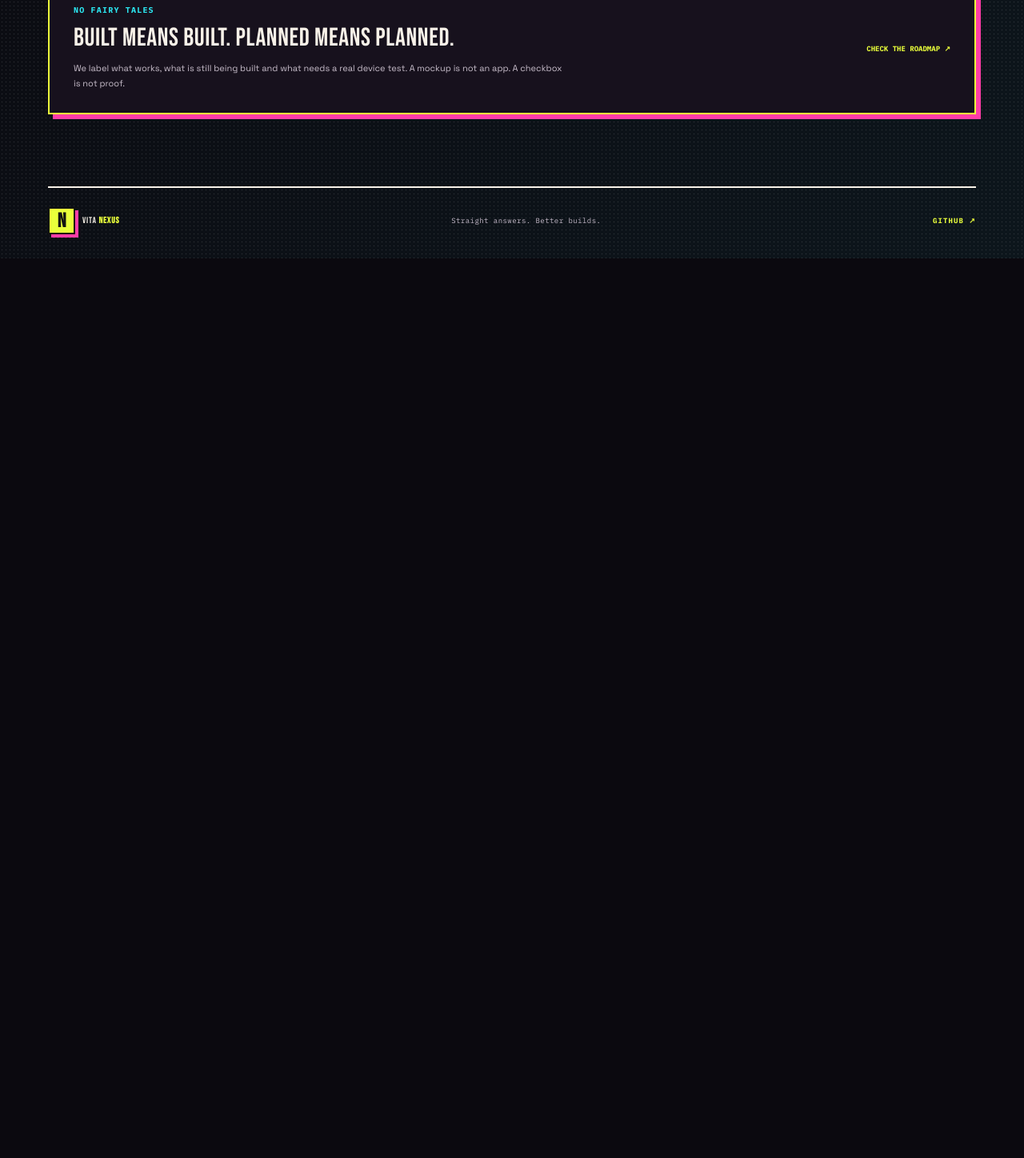
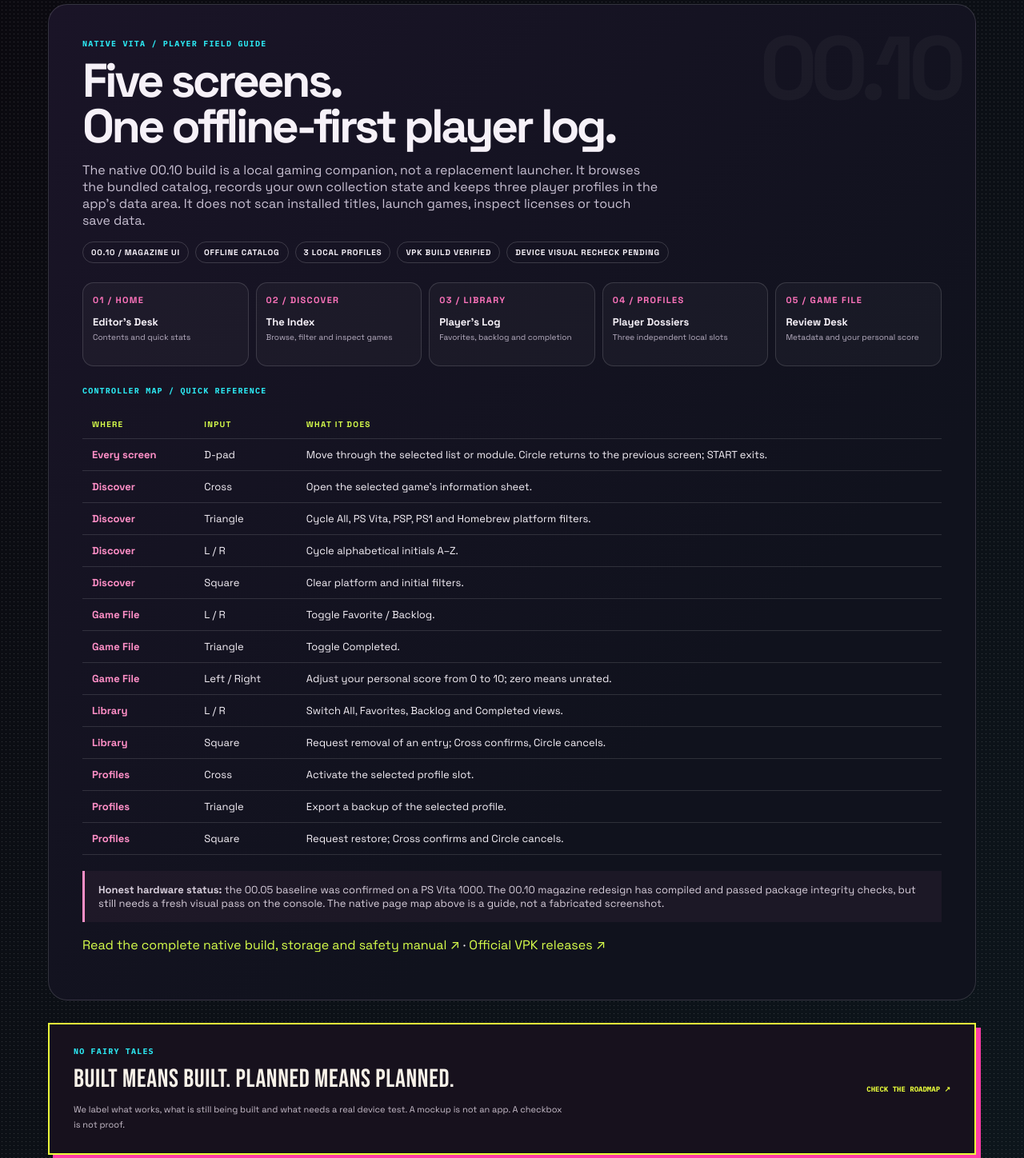
Before and after one commit to SilverCrow2323/vita-nexus, a plain HTML site: page web/docs.html in a window 1280 px wide. Shown: the part 1925-3373 px from the top of the page at 80% size. Before the commit the page ends 2248 px from the top, so only its background shows below. Drawn offline with Linux system fonts and the light colour scheme.

Commit message:
docs(web): add native Vita player field guide and controller map

```diff
--- a/web/docs.html
+++ b/web/docs.html
@@ -9,7 +9,26 @@
   <link rel="stylesheet" href="styles.css">
   <link rel="stylesheet" href="docs.css">
   <link rel="stylesheet" href="manga.css">
-</head>
+<style>
+.native-guide{margin:28px auto;padding:clamp(22px,4vw,42px);border:1px solid #ffffff24;border-radius:24px;background:linear-gradient(135deg,#1a1427,#10121d 70%);color:#f6f1f8;position:relative;overflow:hidden}
+.native-guide:after{content:"00.10";position:absolute;right:20px;top:8px;font-size:clamp(3rem,9vw,7rem);font-weight:1000;color:#ffffff09;letter-spacing:-.08em;pointer-events:none}
+.native-guide h2{font-size:clamp(2rem,5vw,3.7rem);line-height:.95;letter-spacing:-.06em;margin:12px 0}
+.native-guide .guide-lede{max-width:720px;color:#c9c1d3}
+.native-map{display:grid;grid-template-columns:repeat(5,minmax(0,1fr));gap:9px;margin:24px 0}
+.native-map article{padding:14px 12px;border:1px solid #ffffff24;background:#ffffff08;border-radius:14px;min-height:105px}
+.native-map b{display:block;color:#ff74bd;font-size:11px;letter-spacing:.12em}
+.native-map strong{display:block;margin-top:12px;font-size:13px}
+.native-map small{display:block;color:#b8afc2;margin-top:4px;font-size:10px}
+.native-controls{width:100%;border-collapse:collapse;margin-top:18px;font-size:13px}
+.native-controls th,.native-controls td{padding:11px 12px;border-bottom:1px solid #ffffff20;text-align:left;vertical-align:top}
+.native-controls th{color:#d8ff4b;font-size:10px;letter-spacing:.13em;text-transform:uppercase}
+.native-controls td:first-child{color:#ff8fc7;font-weight:850;white-space:nowrap}
+.native-status{display:flex;flex-wrap:wrap;gap:8px;margin:16px 0}
+.native-status span{border:1px solid #ffffff2a;border-radius:99px;padding:6px 10px;font-size:10px;font-weight:850;letter-spacing:.08em}
+.native-note{margin-top:20px;padding:15px 17px;border-left:3px solid #ff8fc7;background:#ff8fc70d;color:#d7cedb;font-size:13px}
+.native-guide a{color:#d8ff4b}
+@media(max-width:720px){.native-map{grid-template-columns:repeat(2,minmax(0,1fr))}.native-controls{font-size:12px}.native-controls td:first-child{white-space:normal}}
+</style></head>
 <body class="docs-page">
   <div class="ambient ambient-one" aria-hidden="true"></div>
   <div class="ambient ambient-two" aria-hidden="true"></div>
@@ -74,7 +93,39 @@
       </div>
     </section>
 
-    <section class="docs-callout">
+<section class="native-guide">
+      <div class="section-kicker">NATIVE VITA / PLAYER FIELD GUIDE</div>
+      <h2>Five screens.<br>One offline-first player log.</h2>
+      <p class="guide-lede">The native 00.10 build is a local gaming companion, not a replacement launcher. It browses the bundled catalog, records your own collection state and keeps three player profiles in the app's data area. It does not scan installed titles, launch games, inspect licenses or touch save data.</p>
+      <div class="native-status"><span>00.10 / MAGAZINE UI</span><span>OFFLINE CATALOG</span><span>3 LOCAL PROFILES</span><span>VPK BUILD VERIFIED</span><span>DEVICE VISUAL RECHECK PENDING</span></div>
+      <div class="native-map" aria-label="Native application screen map">
+        <article><b>01 / HOME</b><strong>Editor's Desk</strong><small>Contents and quick stats</small></article>
+        <article><b>02 / DISCOVER</b><strong>The Index</strong><small>Browse, filter and inspect games</small></article>
+        <article><b>03 / LIBRARY</b><strong>Player's Log</strong><small>Favorites, backlog and completion</small></article>
+        <article><b>04 / PROFILES</b><strong>Player Dossiers</strong><small>Three independent local slots</small></article>
+        <article><b>05 / GAME FILE</b><strong>Review Desk</strong><small>Metadata and your personal score</small></article>
+      </div>
+      <div class="section-kicker">CONTROLLER MAP / QUICK REFERENCE</div>
+      <div style="overflow-x:auto"><table class="native-controls"><thead><tr><th>Where</th><th>Input</th><th>What it does</th></tr></thead><tbody>
+        <tr><td>Every screen</td><td>D-pad</td><td>Move through the selected list or module. Circle returns to the previous screen; START exits.</td></tr>
+        <tr><td>Discover</td><td>Cross</td><td>Open the selected game's information sheet.</td></tr>
+        <tr><td>Discover</td><td>Triangle</td><td>Cycle All, PS Vita, PSP, PS1 and Homebrew platform filters.</td></tr>
+        <tr><td>Discover</td><td>L / R</td><td>Cycle alphabetical initials A–Z.</td></tr>
+        <tr><td>Discover</td><td>Square</td><td>Clear platform and initial filters.</td></tr>
+        <tr><td>Game File</td><td>L / R</td><td>Toggle Favorite / Backlog.</td></tr>
+        <tr><td>Game File</td><td>Triangle</td><td>Toggle Completed.</td></tr>
+        <tr><td>Game File</td><td>Left / Right</td><td>Adjust your personal score from 0 to 10; zero means unrated.</td></tr>
+        <tr><td>Library</td><td>L / R</td><td>Switch All, Favorites, Backlog and Completed views.</td></tr>
+        <tr><td>Library</td><td>Square</td><td>Request removal of an entry; Cross confirms, Circle cancels.</td></tr>
+        <tr><td>Profiles</td><td>Cross</td><td>Activate the selected profile slot.</td></tr>
+        <tr><td>Profiles</td><td>Triangle</td><td>Export a backup of the selected profile.</td></tr>
+        <tr><td>Profiles</td><td>Square</td><td>Request restore; Cross confirms and Circle cancels.</td></tr>
+      </tbody></table></div>
+      <div class="native-note"><strong>Honest hardware status:</strong> the 00.05 baseline was confirmed on a PS Vita 1000. The 00.10 magazine redesign has compiled and passed package integrity checks, but still needs a fresh visual pass on the console. The native page map above is a guide, not a fabricated screenshot.</div>
+      <p style="margin-top:18px"><a href="https://github.com/SilverCrow2323/vita-nexus/blob/main/native/README.md" target="_blank" rel="noreferrer">Read the complete native build, storage and safety manual ↗</a> · <a href="https://github.com/SilverCrow2323/vita-nexus/releases" target="_blank" rel="noreferrer">Official VPK releases ↗</a></p>
+    </section>
+
+        <section class="docs-callout">
       <div><div class="section-kicker">NO FAIRY TALES</div><h2>Built means built. Planned means planned.</h2><p>We label what works, what is still being built and what needs a real device test. A mockup is not an app. A checkbox is not proof.</p></div>
       <a href="https://github.com/SilverCrow2323/vita-nexus/blob/main/docs/ROADMAP.md" target="_blank" rel="noreferrer">Check the roadmap ↗</a>
     </section>
```
